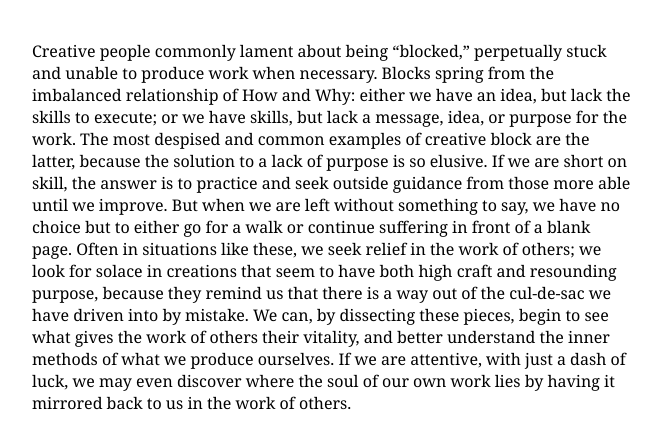
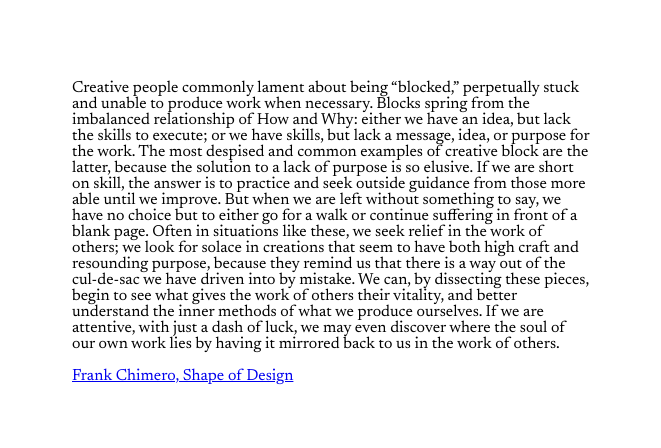
Before and after one commit to huima5665/huima5665.github.io, a plain HTML site: page index.html in a window 1280 px wide. Shown: the whole page, without its empty margins (308-969 px from the left). Drawn offline with Linux system fonts and the light colour scheme.

Commit message:
Added blockquote with link. Used Newsreader webfont.

```diff
--- a/index.html
+++ b/index.html
@@ -3,10 +3,16 @@
 <head>
     <meta charset="UTF-8">
     <meta name="viewport" content="width=device-width, initial-scale=1.0">
+    <link rel="preconnect" href="https://fonts.googleapis.com">
+    <link rel="preconnect" href="https://fonts.gstatic.com" crossorigin>
+    <link href="https://fonts.googleapis.com/css2?family=Newsreader:ital,opsz,wght@0,6..72,200..800;1,6..72,200..800&display=swap" rel="stylesheet">
     <link rel="stylesheet" href="style.css">
     <title>Document</title>
 </head>
 <body>
+    <blockquote>
     <p> Creative people commonly lament about being “blocked,” perpetually stuck and unable to produce work when necessary. Blocks spring from the imbalanced relationship of How and Why: either we have an idea, but lack the skills to execute; or we have skills, but lack a message, idea, or purpose for the work. The most despised and common examples of creative block are the latter, because the solution to a lack of purpose is so elusive. If we are short on skill, the answer is to practice and seek outside guidance from those more able until we improve. But when we are left without something to say, we have no choice but to either go for a walk or continue suffering in front of a blank page. Often in situations like these, we seek relief in the work of others; we look for solace in creations that seem to have both high craft and resounding purpose, because they remind us that there is a way out of the cul-de-sac we have driven into by mistake. We can, by dissecting these pieces, begin to see what gives the work of others their vitality, and better understand the inner methods of what we produce ourselves. If we are attentive, with just a dash of luck, we may even discover where the soul of our own work lies by having it mirrored back to us in the work of others.</p>
+    <p><a href="https://shapeofdesignbook.com/chapters/01-how-and-why/">Frank Chimero, Shape of Design</a></p>
+    </blockquote>
 </body>
 </html>
--- a/style.css
+++ b/style.css
@@ -1,5 +1,5 @@
 body{
-    font-family:Cambria, Cochin, Georgia, Times, 'Times New Roman', serif;
+    font-family: "Newsreader", serif;
     width: 600px;
-    margin: 40px auto;
+    margin: 80px auto;
 }
```
